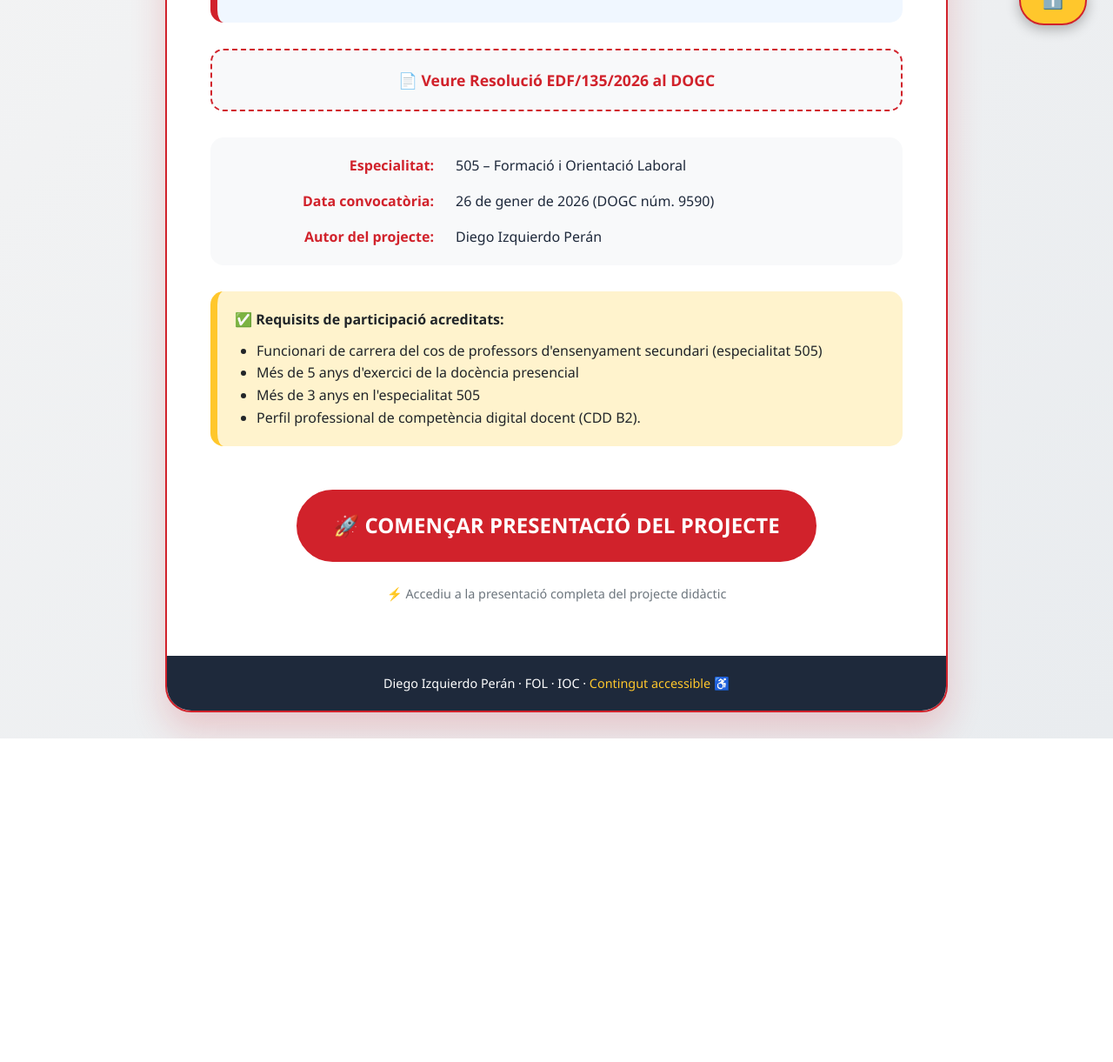
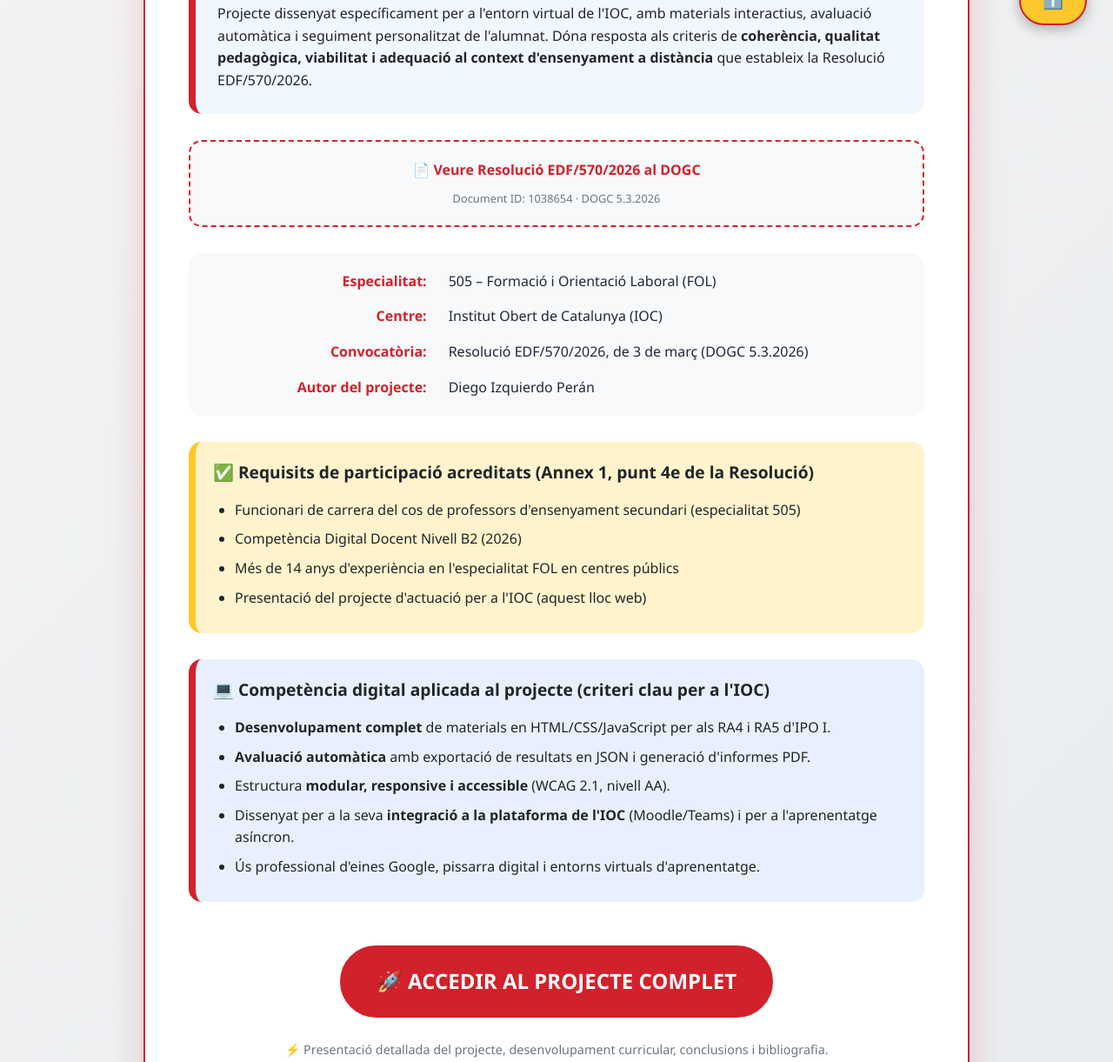
Before and after one commit to dizquie4-sys/projecte-ioc-fase22, a plain HTML site: page 0_index.html in a window 1280 px wide. Shown: the part 741-1962 px from the top of the page at 87% size. Before the commit the page ends 1590 px from the top, so only its background shows below. Drawn offline with Linux system fonts and the light colour scheme.

Commit message:
Update 0_index.html
Actualitza 0_index.html amb enllaç DOGC correcte

```diff
--- a/0_index.html
+++ b/0_index.html
@@ -3,7 +3,7 @@
 <head>
     <meta charset="UTF-8">
     <meta name="viewport" content="width=device-width, initial-scale=1.0">
-    <title>Concurs de mèrits · IOC · Diego Izquierdo</title>
+    <title>Provisió de lloc de treball · IOC · Curs 2026-27 · Diego Izquierdo</title>
     <style>
         /* ===== RESET I ESTILS GENERALS ===== */
         * {
@@ -23,7 +23,7 @@
             justify-content: center;
         }
         .container {
-            max-width: 900px;
+            max-width: 950px;
             margin: 0 auto;
             background: white;
             border-radius: 30px;
@@ -52,7 +52,7 @@
             text-transform: uppercase;
         }
         .header .data {
-            font-size: 1.2rem;
+            font-size: 1.1rem;
             opacity: 0.9;
             border-top: 2px solid #FFC72C;
             border-bottom: 2px solid #FFC72C;
@@ -71,7 +71,7 @@
             text-align: center;
             margin-bottom: 30px;
             font-size: 3rem;
-            color: #D1222B;
+            color: #FFC72C;
         }
 
         /* ===== CAIXA DESTACADA ===== */
@@ -97,6 +97,7 @@
             background: white;
             border-radius: 10px;
             border: 2px solid #FFC72C;
+            text-align: center;
         }
 
         /* ===== ENLLAÇ A LA RESOLUCIÓ ===== */
@@ -112,7 +113,7 @@
             color: #D1222B;
             font-weight: 700;
             text-decoration: none;
-            font-size: 1.1rem;
+            font-size: 1rem;
             display: inline-flex;
             align-items: center;
             gap: 10px;
@@ -122,7 +123,7 @@
             color: #b01e25;
         }
 
-        /* ===== TAULA DE DADES (ACTUALITZADA) ===== */
+        /* ===== TAULA DE DADES ===== */
         .dades {
             display: grid;
             grid-template-columns: 1fr 2fr;
@@ -140,6 +141,33 @@
         }
         .dades-value {
             color: #1e293b;
+        }
+
+        /* ===== CAIXES DE REQUISITS I COMPETÈNCIA ===== */
+        .caixa-requisits, .caixa-competencia {
+            border-radius: 15px;
+            padding: 20px;
+            margin: 30px 0;
+            border-left: 8px solid;
+        }
+        .caixa-requisits {
+            background: #fff3cd;
+            border-left-color: #FFC72C;
+        }
+        .caixa-competencia {
+            background: #e8f0fe;
+            border-left-color: #D1222B;
+        }
+        .caixa-requisits p:first-child, .caixa-competencia p:first-child {
+            font-weight: 700;
+            margin-bottom: 15px;
+            font-size: 1.2rem;
+        }
+        ul {
+            margin-left: 25px;
+        }
+        li {
+            margin-bottom: 8px;
         }
 
         /* ===== BOTONS ===== */
@@ -227,7 +255,8 @@
             .content { padding: 25px; }
             .dades { grid-template-columns: 1fr; }
             .dades-label { text-align: left; }
-            .header h2 { font-size: 1.8rem; }
+            .header h2 { font-size: 1.6rem; }
+            .btn-gran { font-size: 1.2rem; padding: 15px 25px; }
         }
     </style>
 </head>
@@ -251,85 +280,105 @@
             <!-- TÍTOL CONVOCATÒRIA -->
             <div style="text-align: center; margin-bottom: 20px;">
                 <span class="badge-groc" style="background: #FFC72C; padding: 8px 20px; border-radius: 40px; font-weight: 700; display: inline-block; border: 2px solid #D1222B;">
-                    CONCURS DE MÈRITS · RESOLUCIÓ EDF/135/2026
+                    PROCÉS DE SELECCIÓ · RESOLUCIÓ EDF/570/2026
                 </span>
             </div>
 
-            <!-- CAIXA DESTACADA AMB EL PROJECTE -->
+            <!-- CAIXA DESTACADA AMB EL PROJECTE PER A L'IOC -->
             <div class="destacat">
-                <h3>📌 Projecte de desenvolupament dels continguts del lloc</h3>
+                <h3>📌 Projecte d'actuació per a l'IOC</h3>
                 <div class="titol-projecte">
                     "Identitat digital, anàlisi crítica i prevenció: <br>
                     un fil conductor per a l'ocupabilitat en el sector elèctric"
                 </div>
+                <p style="margin-top: 20px;">Projecte dissenyat específicament per a l'entorn virtual de l'IOC, amb materials interactius, avaluació automàtica i seguiment personalitzat de l'alumnat. Dóna resposta als criteris de <strong>coherència, qualitat pedagògica, viabilitat i adequació al context d'ensenyament a distància</strong> que estableix la Resolució EDF/570/2026.</p>
             </div>
 
-            <!-- ENLLAÇ A LA RESOLUCIÓ OFICIAL -->
+            <!-- ENLLAÇ A LA RESOLUCIÓ OFICIAL (ENLLAÇ CORRECTE) -->
             <div class="enllac-oficial">
-                <a href="https://dogc.gencat.cat/ca/document-del-dogc/?documentId=1035145" target="_blank" rel="noopener noreferrer">
-                    📄 Veure Resolució EDF/135/2026 al DOGC
+                <a href="https://dogc.gencat.cat/ca/document-del-dogc/?documentId=1038654" target="_blank" rel="noopener noreferrer">
+                    📄 Veure Resolució EDF/570/2026 al DOGC
                 </a>
+                <p style="font-size: 0.8rem; margin-top: 10px; color: #6c757d;">Document ID: 1038654 · DOGC 5.3.2026</p>
             </div>
 
-            <!-- TAULA DE DADES (SENSE PLACES NI FASE) -->
+            <!-- TAULA DE DADES DE LA VACANT -->
             <div class="dades">
                 <div class="dades-label">Especialitat:</div>
-                <div class="dades-value">505 – Formació i Orientació Laboral</div>
+                <div class="dades-value">505 – Formació i Orientació Laboral (FOL)</div>
 
-                <div class="dades-label">Data convocatòria:</div>
-                <div class="dades-value">26 de gener de 2026 (DOGC núm. 9590)</div>
+                <div class="dades-label">Centre:</div>
+                <div class="dades-value">Institut Obert de Catalunya (IOC)</div>
+
+                <div class="dades-label">Convocatòria:</div>
+                <div class="dades-value">Resolució EDF/570/2026, de 3 de març (DOGC 5.3.2026)</div>
 
                 <div class="dades-label">Autor del projecte:</div>
                 <div class="dades-value">Diego Izquierdo Perán</div>
             </div>
 
-            <!-- REQUISITS DE PARTICIPACIÓ -->
-            <div style="background: #fff3cd; border-radius: 15px; padding: 20px; margin: 30px 0; border-left: 8px solid #FFC72C;">
-                <p style="font-weight: 700; margin-bottom: 10px;">✅ Requisits de participació acreditats:</p>
-                <ul style="margin-left: 25px;">
+            <!-- REQUISITS DE PARTICIPACIÓ (NOVA CONVOCATÒRIA) -->
+            <div class="caixa-requisits">
+                <p>✅ Requisits de participació acreditats (Annex 1, punt 4e de la Resolució)</p>
+                <ul>
                     <li>Funcionari de carrera del cos de professors d'ensenyament secundari (especialitat 505)</li>
-                    <li>Més de 5 anys d'exercici de la docència presencial</li>
-                    <li>Més de 3 anys en l'especialitat 505</li>
-                    <li>Perfil professional de competència digital docent (CDD B2).</li>
+                    <li>Competència Digital Docent Nivell B2 (2026)</li>
+                    <li>Més de 14 anys d'experiència en l'especialitat FOL en centres públics</li>
+                    <li>Presentació del projecte d'actuació per a l'IOC (aquest lloc web)</li>
                 </ul>
             </div>
 
-            <!-- BOTÓ PER COMENÇAR LA PRESENTACIÓ -->
+            <!-- COMPETÈNCIA DIGITAL APLICADA AL PROJECTE -->
+            <div class="caixa-competencia">
+                <p>💻 Competència digital aplicada al projecte (criteri clau per a l'IOC)</p>
+                <ul>
+                    <li><strong>Desenvolupament complet</strong> de materials en HTML/CSS/JavaScript per als RA4 i RA5 d'IPO I.</li>
+                    <li><strong>Avaluació automàtica</strong> amb exportació de resultats en JSON i generació d'informes PDF.</li>
+                    <li>Estructura <strong>modular, responsive i accessible</strong> (WCAG 2.1, nivell AA).</li>
+                    <li>Dissenyat per a la seva <strong>integració a la plataforma de l'IOC</strong> (Moodle/Teams) i per a l'aprenentatge asíncron.</li>
+                    <li>Ús professional d'eines Google, pissarra digital i entorns virtuals d'aprenentatge.</li>
+                </ul>
+            </div>
+
+            <!-- BOTÓ PER ACCEDIR AL PROJECTE COMPLET -->
             <div style="text-align: center; margin: 40px 0 20px;">
                 <a href="1_presentacio.html" class="btn btn-primary btn-gran">
-                    🚀 COMENÇAR PRESENTACIÓ DEL PROJECTE
+                    🚀 ACCEDIR AL PROJECTE COMPLET
                 </a>
                 <p style="margin-top: 15px; color: #6c757d; font-size: 0.9rem;">
-                    ⚡ Accediu a la presentació completa del projecte didàctic
+                    ⚡ Presentació detallada del projecte, desenvolupament curricular, conclusions i bibliografia.
                 </p>
             </div>
         </div>
 
         <!-- PEU DE PÀGINA -->
         <div class="footer">
-            Diego Izquierdo Perán · FOL · IOC ·
+            © Diego Izquierdo Perán · FOL · IOC · Curs 2026-27 ·
             <a href="#" id="accesibilitatInfo">Contingut accessible ♿</a>
         </div>
     </div>
 
     <script>
         // BOTÓ TORNAR A DALT
-        document.getElementById('tornarDaltBtn').addEventListener('click', function() {
-            window.scrollTo({ top: 0, behavior: 'smooth' });
-        });
-
-        document.getElementById('tornarDaltBtn').addEventListener('keydown', function(e) {
+        const tornarDaltBtn = document.getElementById('tornarDaltBtn');
+        if (tornarDaltBtn) {
+            tornarDaltBtn.addEventListener('click', () => window.scrollTo({ top: 0, behavior: 'smooth' }));
+            tornarDaltBtn.addEventListener('keydown', (e) => {
                 if (e.key === 'Enter' || e.key === ' ') {
                     e.preventDefault();
                     window.scrollTo({ top: 0, behavior: 'smooth' });
                 }
             });
+        }
 
         // INFO ACCESSIBILITAT
-        document.getElementById('accesibilitatInfo').addEventListener('click', function(e) {
+        const accesibilitatLink = document.getElementById('accesibilitatInfo');
+        if (accesibilitatLink) {
+            accesibilitatLink.addEventListener('click', (e) => {
                 e.preventDefault();
                 alert('Aquest lloc compleix les pautes d\'accessibilitat WCAG 2.1 (nivell AA).');
             });
+        }
     </script>
 </body>
 </html>
```
Lines whose indentation alone changed are shown as unchanged.
